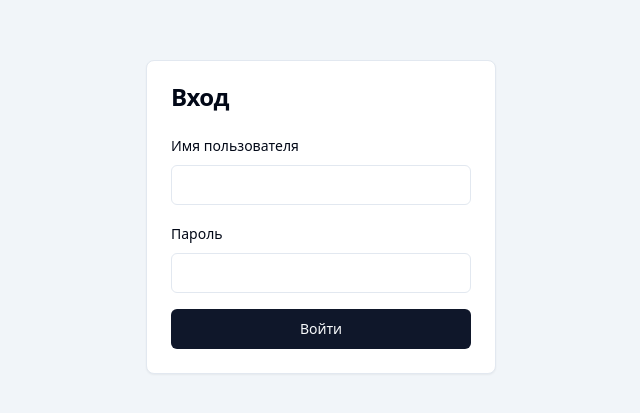
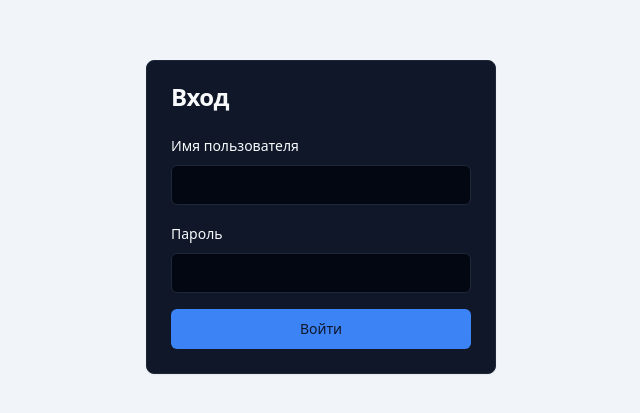
Before and after one commit to solomonczyk/autoservice, a React (Vite) app in the folder frontend/: page /login in a window 1280 px wide. Shown: the part 183-596 px from the top of the page, without its empty margins (319-959 px from the left). Built offline with nearby package versions, Linux system fonts and the light colour scheme.

Commit message:
fix(ui): enforce dark premium theme by default

```diff
--- a/frontend/src/index.css
+++ b/frontend/src/index.css
@@ -4,33 +4,33 @@
 
 @layer base {
     :root {
-        --background: 0 0% 100%;
-        --foreground: 222.2 84% 4.9%;
+        --background: 224 71% 4%;
+        --foreground: 210 40% 98%;
 
-        --card: 0 0% 100%;
-        --card-foreground: 222.2 84% 4.9%;
+        --card: 222 47% 11%;
+        --card-foreground: 210 40% 98%;
 
-        --popover: 0 0% 100%;
-        --popover-foreground: 222.2 84% 4.9%;
+        --popover: 222 47% 11%;
+        --popover-foreground: 210 40% 98%;
 
-        --primary: 222.2 47.4% 11.2%;
-        --primary-foreground: 210 40% 98%;
+        --primary: 217 91% 60%;
+        --primary-foreground: 222 47.4% 11.2%;
 
-        --secondary: 210 40% 96.1%;
-        --secondary-foreground: 222.2 47.4% 11.2%;
+        --secondary: 217 32% 17%;
+        --secondary-foreground: 210 40% 98%;
 
-        --muted: 210 40% 96.1%;
-        --muted-foreground: 215.4 16.3% 46.9%;
+        --muted: 217 32% 17%;
+        --muted-foreground: 215 20.2% 65.1%;
 
-        --accent: 210 40% 96.1%;
-        --accent-foreground: 222.2 47.4% 11.2%;
+        --accent: 217 91% 60%;
+        --accent-foreground: 210 40% 98%;
 
-        --destructive: 0 84.2% 60.2%;
+        --destructive: 0 62.8% 30.6%;
         --destructive-foreground: 210 40% 98%;
 
-        --border: 214.3 31.8% 91.4%;
-        --input: 214.3 31.8% 91.4%;
-        --ring: 222.2 84% 4.9%;
+        --border: 217 32% 17%;
+        --input: 217 32% 17%;
+        --ring: 224 76% 48%;
 
         --radius: 0.5rem;
     }
```
